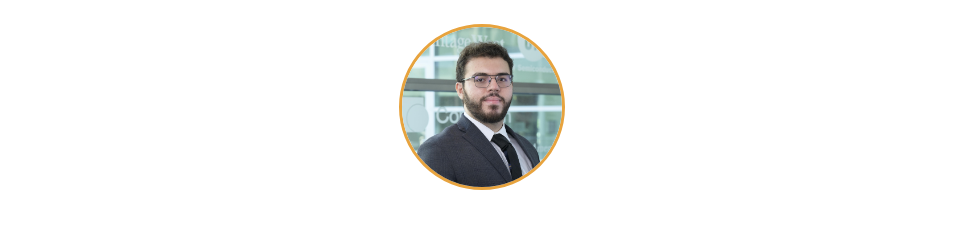
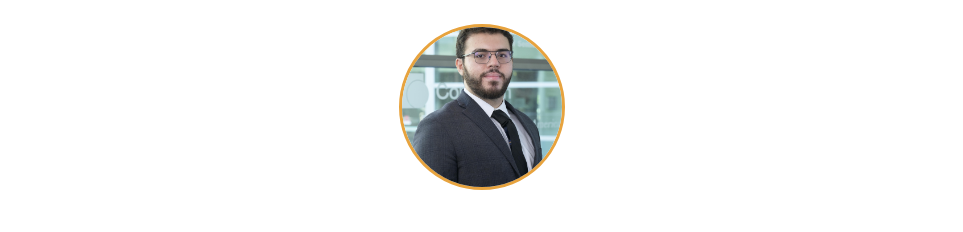
Before and after one commit to blacklagooon-coder/tedk.github.io, a plain HTML site: page index.html in a window 1280 px wide. Shown: the top 232 px of the page, without its empty margins (158-1121 px from the left). Drawn offline with Linux system fonts and the light colour scheme.

Commit message:
Update index.html

```diff
--- a/index.html
+++ b/index.html
@@ -57,9 +57,10 @@
   height: 160px;
   border-radius: 50%;
   object-fit: cover;
-    object-position: center top; /* Adjusted to show face properly */
+  object-position: center 30%; /* Adjust this number to move the image up */
   border: 3px solid var(--accent2);
   margin-bottom: 1rem;
+}
   }
   h1 { color: var(--accent); margin-bottom: .2rem; }
   h2 {
```
Lines whose indentation alone changed are shown as unchanged.
